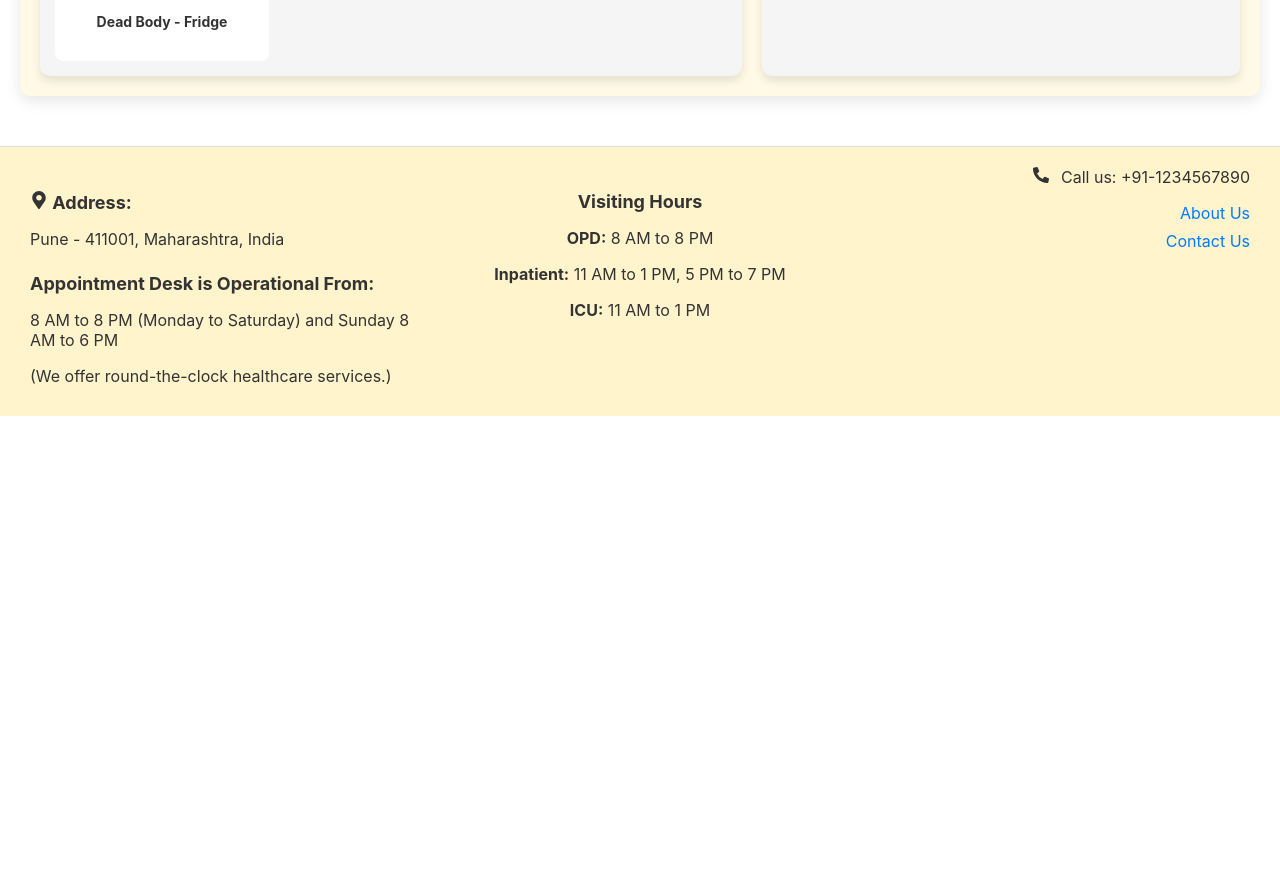
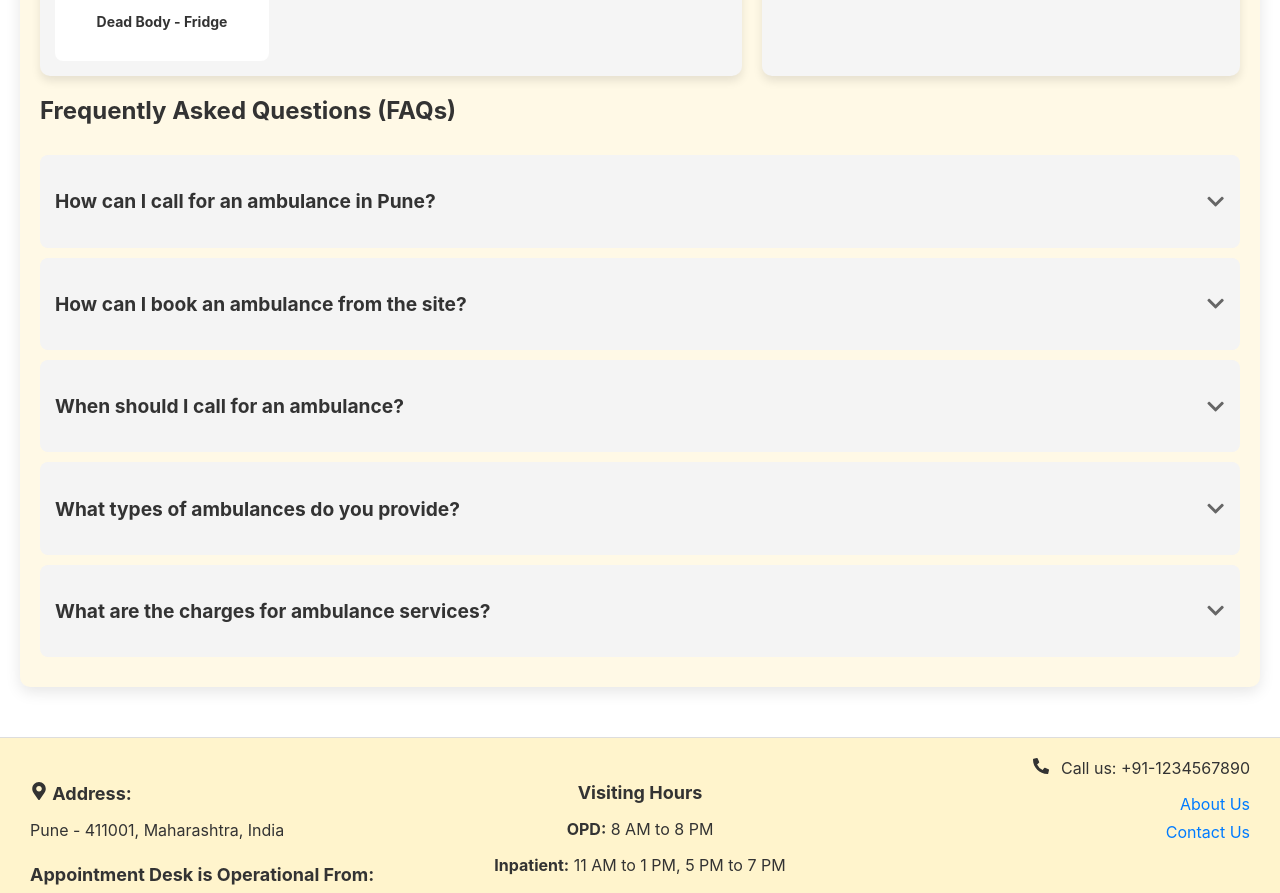
Before and after one commit to Prajp11/Prompt-Aid, a React (Create React App) app: page /ambulance in a window 1280 px wide. Shown: the part 1734-2627 px from the top of the page. Before the commit the page ends 2150 px from the top, so only its background shows below. Built offline with nearby package versions, Linux system fonts and the light colour scheme.

Commit message:
Updated Ambulamce page with FAQs

```diff
--- a/src/App.css
+++ b/src/App.css
@@ -866,3 +866,61 @@
     grid-template-columns: repeat(1, 1fr); /* 1 service per row on mobile */
   }
 }
+
+/* FAQ Section Styles */
+.faq-section {
+  margin-top: 30px;
+}
+
+.faq-item {
+  background-color: #f4f4f4;  /* Neutral background */
+  padding: 15px;
+  border-radius: 8px;
+  margin-bottom: 10px;
+  transition: transform 0.3s, background-color 0.3s;  /* Smooth hover transitions */
+}
+
+.faq-item:hover {
+  background-color: #e2e8f0;  /* Light shade for hover effect */
+  transform: scale(1.02);  /* Slight scaling on hover */
+}
+
+.faq-question {
+  display: flex;
+  justify-content: space-between;
+  align-items: center;
+  cursor: pointer;
+}
+
+.faq-question h3 {
+  font-size: 1.2em;
+  color: #333;  /* Darker text for contrast */
+}
+
+.faq-question:hover h3 {
+  color: #5a5a5a;  /* Subtle hover effect on question text */
+}
+
+.faq-icon {
+  font-size: 1.2em;
+  color: #666;  /* Neutral color for icons */
+  transition: color 0.3s;  /* Smooth color transition */
+}
+
+.faq-icon:hover {
+  color: #888;  /* Lighter hover color for icons */
+}
+
+.faq-answer {
+  margin-top: 10px;
+  font-size: 1em;
+  color: #444;  /* Dark gray for better readability */
+  background-color: #fff;  /* Contrast with the answer text */
+  padding: 10px;
+  border-left: 4px solid #ccc;  /* Subtle border on the left */
+  border-radius: 5px;
+}
+
+.faq-answer:hover {
+  background-color: #f7fafc;  /* Soft hover effect on the answer block */
+}
--- a/src/components/Ambulance.jsx
+++ b/src/components/Ambulance.jsx
@@ -1,5 +1,5 @@
 import React, { useState } from "react";
-import { FaUser, FaPhoneAlt, FaEnvelope } from "react-icons/fa";  // Import icons
+import { FaUser, FaPhoneAlt, FaEnvelope, FaChevronUp, FaChevronDown } from "react-icons/fa";
 import '../App.css';
 import AmbulanceImage from '../Images/AmbulanceServ.jpg';
 import patientAmbu from '../Images/AmbulanceImages/patient-ambu.png';
@@ -88,8 +88,36 @@ const ambulanceData = [
   },
 ];
 
+const faqData = [
+  {
+    question: "How can I call for an ambulance in Pune?",
+    answer: "To call an ambulance in Pune, you can call the government toll-free numbers 102 or 108 or book an ambulance online from our hospital. We will be at your doorstep within 15-20 minutes."
+  },
+  {
+    question: "How can I book an ambulance from the site?",
+    answer: "You can visit our website and contact us at +91-1234567890. Our executives will assist you in booking the necessary ambulance within a few seconds."
+  },
+  {
+    question: "When should I call for an ambulance?",
+    answer: "You should call an ambulance for the safe transfer of critically ill patients, immobility (e.g., fractures), pregnancy cases, or even life-support transport."
+  },
+  {
+    question: "What types of ambulances do you provide?",
+    answer: "We provide a range of ambulances, including Patient Transfer, Basic Life Support (BLS), Advance Life Support (ALS), and more."
+  },
+  {
+    question: "What are the charges for ambulance services?",
+    answer: "Charges vary based on the type of service. You can contact us directly to know the exact pricing for each type of ambulance."
+  }
+];
+
 const Ambulance = () => {
   const [selectedService, setSelectedService] = useState(ambulanceData[0]);  // Default selection
+  const [expandedFAQ, setExpandedFAQ] = useState(null);  // Track the expanded FAQ
+
+  const toggleFAQ = (index) => {
+    setExpandedFAQ(expandedFAQ === index ? null : index);  // Toggle between open and closed
+  };
 
   return (
     <div className="ambulance-container">
@@ -154,6 +182,20 @@ const Ambulance = () => {
             </div>
           </div>
         </div>
+
+        {/* FAQ Section */}
+        <h2>Frequently Asked Questions (FAQs)</h2>
+        <div className="faq-section">
+          {faqData.map((faq, index) => (
+            <div key={index} className="faq-item">
+              <div className="faq-question" onClick={() => toggleFAQ(index)}>
+                <h3>{faq.question}</h3>
+                {expandedFAQ === index ? <FaChevronUp className="faq-icon" /> : <FaChevronDown className="faq-icon" />}
+              </div>
+              {expandedFAQ === index && <p className="faq-answer">{faq.answer}</p>}
+            </div>
+          ))}
+        </div>
       </section>
     </div>
   );
```
